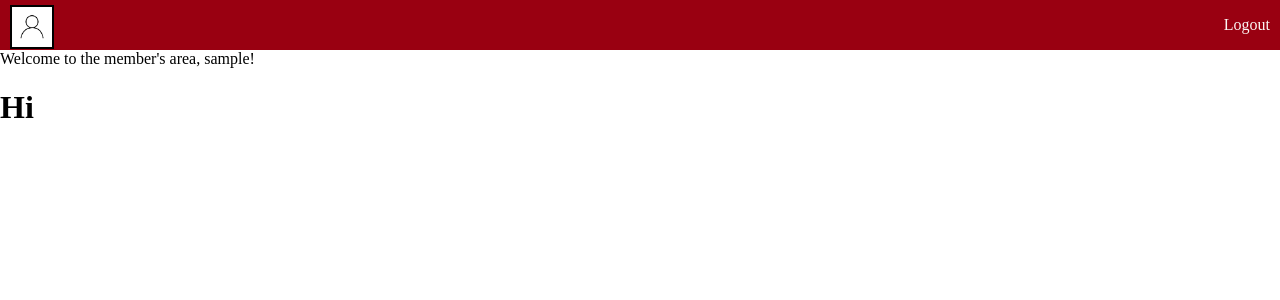
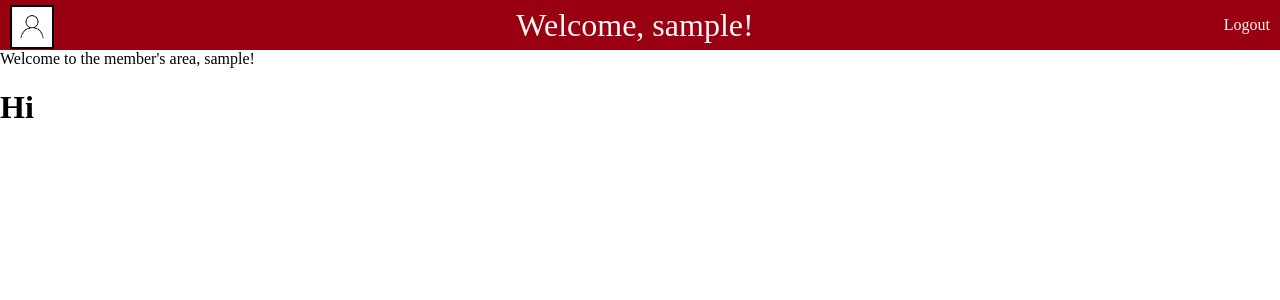
Before and after one commit to AHZHONG1/My-webpage-design, a PHP site: page /PHP/loginIndex.php in a window 1280 px wide. Shown: the top 300 px of the page. Run offline with PHP 8.4, Linux system fonts and the light colour scheme; the visitor is signed in with stand-in values (Sample User, id 1); data that the repository does not hold is empty.

Commit message:
Change the look of it

```diff
--- a/PHP/loginIndex.php
+++ b/PHP/loginIndex.php
@@ -42,7 +42,15 @@ $username = $_SESSION['username']
     }
   ?>
 
- </div>
+    </div>
+
+    <div id="welcome_header">
+    <?php
+        echo '<p>Welcome, '. $username.'!</p>'
+    ?>
+
+
+    </div>
 
   <!--<div id="menu_icon" onclick="openMenu()">
     <hr id="icon_upper" />
```
